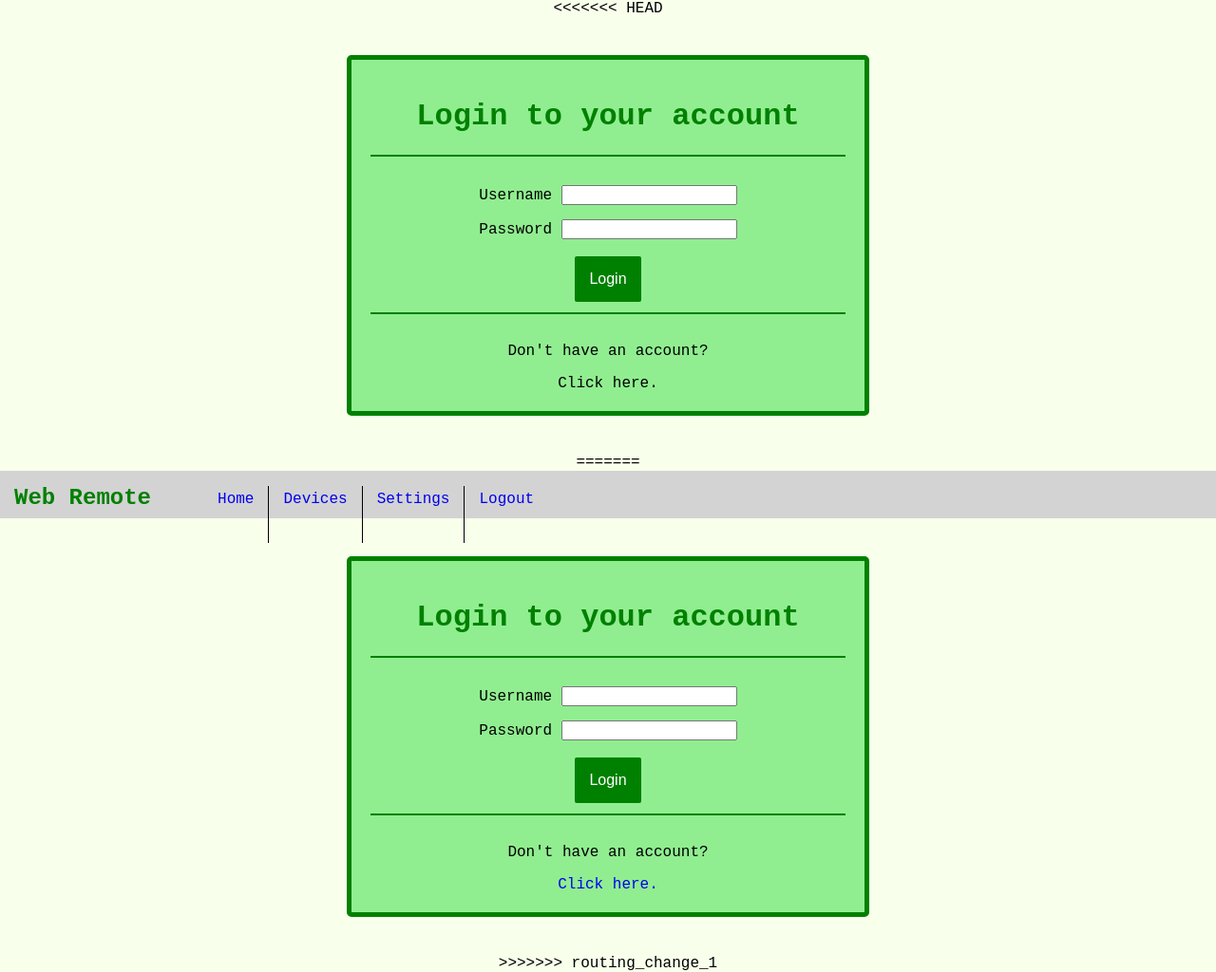
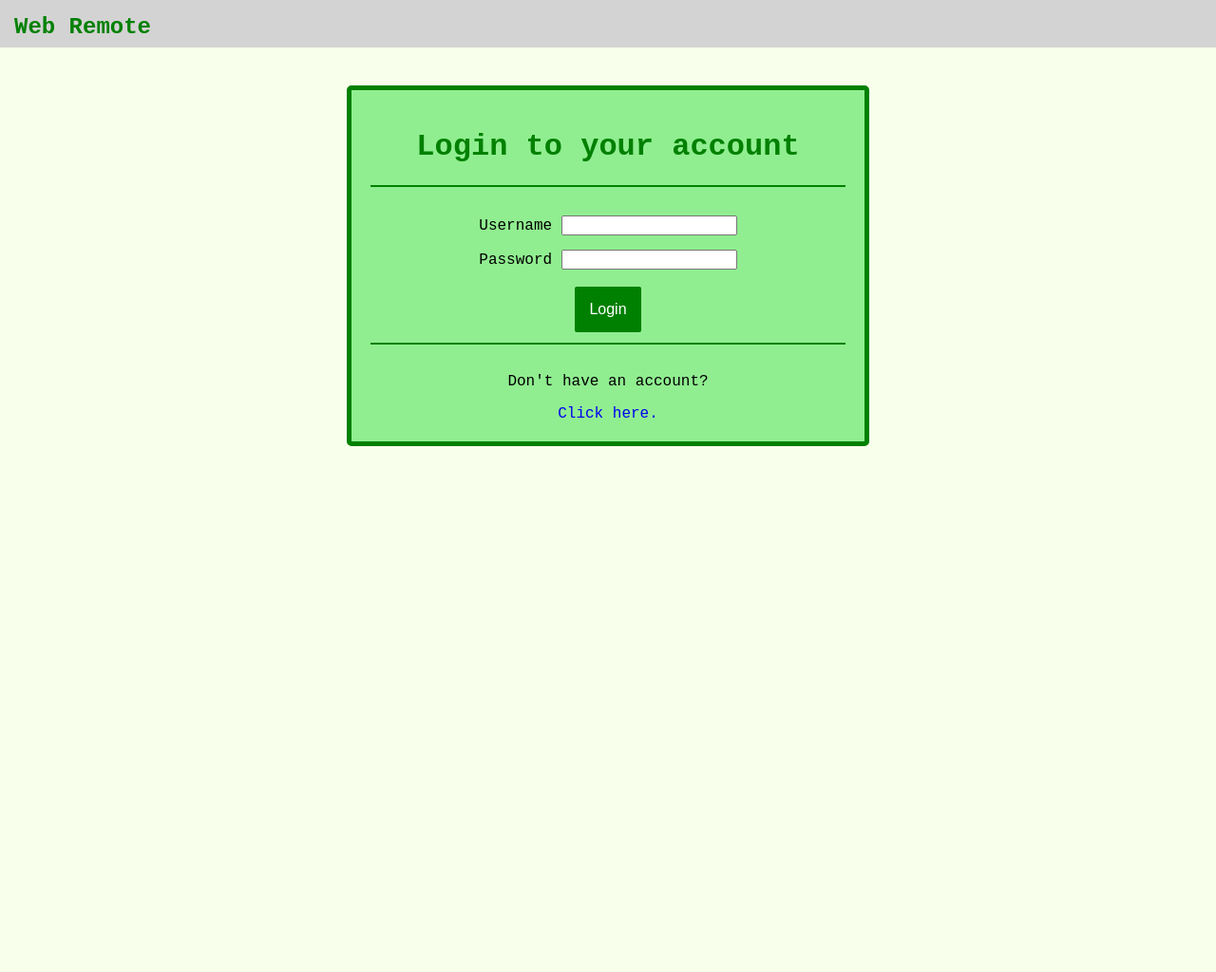
Before and after one commit to zdssdavidb/Webremote, a Flask app: page /login in a window 1280 px wide. Shown: the whole page at 95% size. After the commit the page ends 470 px from the top, so only its background shows below. Run offline with Flask 3, Linux system fonts and the light colour scheme.

Commit message:
add dynamic nav items based on login

```diff
--- a/templates/sections/login.html
+++ b/templates/sections/login.html
@@ -1,50 +1,3 @@
-<<<<<<< HEAD
-<div id="login">
-        <form id="login_form" class="login-form"action="#" method="post">
-            <h1>Login to your account</h1>
-            <hr />
-            <div class="form-section">
-                <label for="username">Username</label>
-                <input type="text" name="username" />
-            </div>
-            <div class="form-section">
-                <label for="password">Password</label>
-                <input type="password" name="password" />
-            </div>
-            <button class="buttons" type="submit">Login</button>
-            <hr />
-            <p>Don't have an account?</p>
-            <a id="lLink" onclick="showCreateForm();">Click here.</a>
-        </form>
-        <form id="create_account_form" class="login-form hidden" action="#" method="post">
-            <h1>Create an account</h1>
-            <hr />
-            <div class="form-section">
-                  <label for="username">Username</label>
-                  <input type="text" name="username" />
-            </div>
-            <div class="form-section">
-                  <label for="username">E-Mail</label>
-                  <p style="display:inline">(Optional)</p>
-                  <input type="text" name="email" />
-                  <!--<p style="display:inline;">Used for notifications</p>-->
-            </div>
-            <div class="form-section">
-                  <label for="password">Password</label>
-                  <input type="password" name="password" />
-            </div>
-            <div class="form-section">
-                  <label for="password">Confirm Password</label>
-                  <input type="password" name="password_confirm" />
-            </div>
-            <button class="buttons" type="submit">Login</button>
-            <hr />
-            <p>Already have an account?</p>
-            <a id="cALink" onclick="showLoginForm();"> Click Here.</a>
-        </form>
-        <script src="/static/js/main.js"></script>
-</div>
-=======
 <!DOCTYPE html>
 <html lang="en">
     <head>
@@ -79,4 +32,3 @@
         </div>
     </body>
 </html>
->>>>>>> routing_change_1
--- a/templates/sections/nav.html
+++ b/templates/sections/nav.html
@@ -1,9 +1,12 @@
 <nav>
     <h1 class="nav-title">Web Remote</h1>
+    {% if current_user.is_authenticated %}
     <ul class="nav-links">
         <li class="nav-item nav-item-seperator"><a href="#">Home</a></li>
         <li class="nav-item nav-item-seperator"><a href="#">Devices</a></li>
         <li class="nav-item nav-item-seperator"><a href="#">Settings</a></li>
         <li class="nav-item"><a href="/logout">Logout</a></li>
     </ul>
+    {% else %}
+    {% endif %}
 </nav>
--- a/templates/sections/sign_up.html
+++ b/templates/sections/sign_up.html
@@ -31,7 +31,7 @@
                   <label for="password">Confirm Password</label>
                   <input type="password" name="password_confirm" />
             </div>
-            <button class="buttons" type="submit">Login</button>
+            <button class="buttons" type="submit">Create Account</button>
             <hr />
             <p>Already have an account?</p>
             <a id="cALink" href="/login"> Click Here.</a>
```
